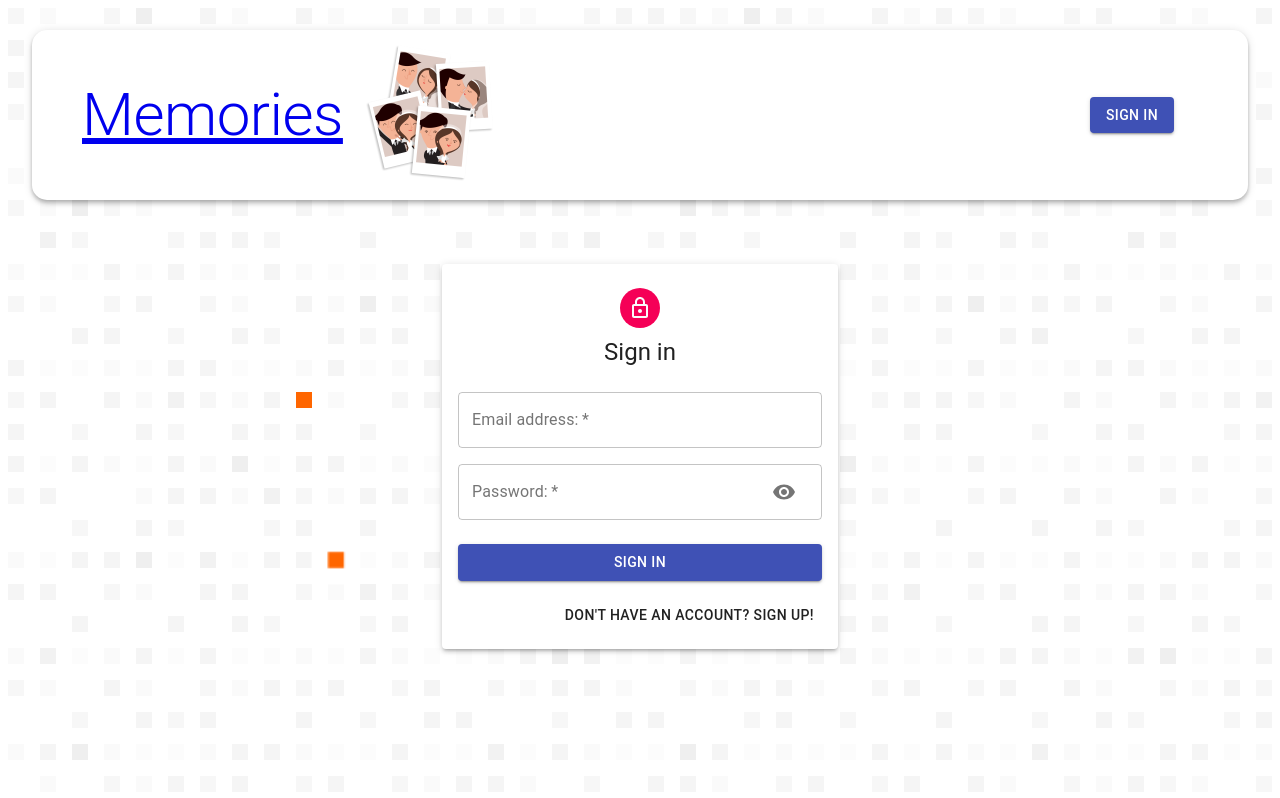
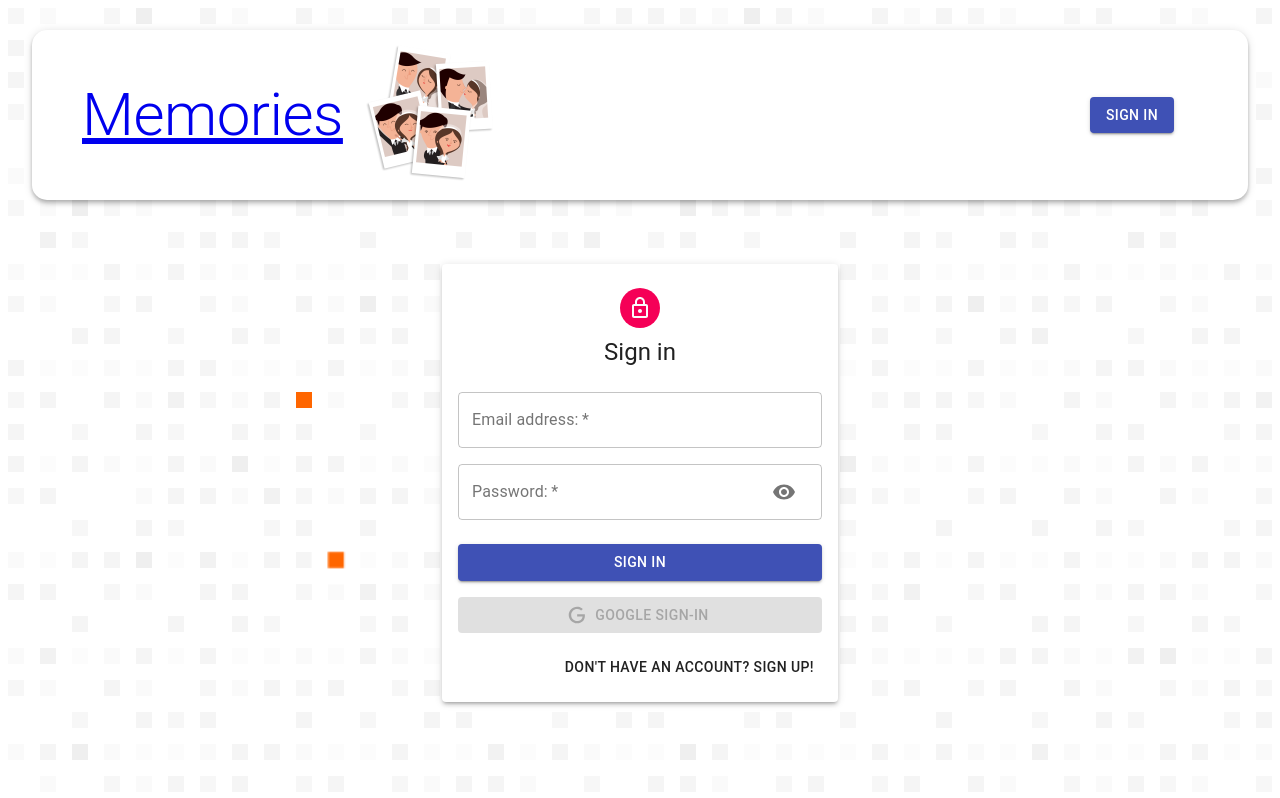
Before and after one commit to vilmosan/Memories, a React (Create React App) app in the folder client/: page /auth in a window 1280 px wide. Built offline with nearby package versions, Linux system fonts and the light colour scheme; no server answers.

Commit message:
Google Sign-in has been implemented.

```diff
--- a/client/package.json
+++ b/client/package.json
@@ -10,6 +10,7 @@
     "@testing-library/react": "^11.2.7",
     "@testing-library/user-event": "^12.8.3",
     "axios": "^0.21.4",
+    "dotenv": "^10.0.0",
     "jwt-decode": "^3.1.2",
     "moment": "^2.29.1",
     "react": "^17.0.2",
--- a/client/src/App.js
+++ b/client/src/App.js
@@ -1,4 +1,4 @@
-import React, { useState, useEffect } from "react";
+import React from "react";
 import { Container } from "@material-ui/core";
 import Navbar from "./components/Navbar/Navbar";
 import Home from "./components/Home/Home";
--- a/client/src/components/Auth/Auth.js
+++ b/client/src/components/Auth/Auth.js
@@ -1,15 +1,22 @@
-import React,{useState} from 'react';
+import React, {useState} from 'react';
 import useStyles from './styles';
-import {Avatar, Button, Container, Grid, Typography, Paper} from "@material-ui/core";
+import {Avatar, Button, Container, Grid, Paper, Typography} from "@material-ui/core";
 import LockOutlinedIcon from '@material-ui/icons/LockOutlined';
-import Input from './Input'
+import Input from './Input';
+import {GoogleLogin} from 'react-google-login';
+import Icon from './icon';
+import {useDispatch} from "react-redux";
+import {useHistory} from "react-router-dom";
+import dotenv from "dotenv";
 
 const Auth = () => {
 	const classes = useStyles();
+	const dispatch = useDispatch();
+	const history = useHistory();
 	const [showPassword, setShowPassword] = useState(false);
-
 	const [isSignup, setIsSignup] = useState(false);
 
+	dotenv.config();
 	const handleSubmit = () => {
 
 	};
@@ -27,6 +34,23 @@
 		setShowPassword((prevShowPassword) => !prevShowPassword)
 	};
 
+	const googleSuccess = async (res) => {
+		const result = res?.profileObj;
+		const token = res?.tokenId;
+
+		try {
+			dispatch({type: 'AUTH', data: {result, token}})
+			history.push('/');
+		} catch (error) {
+			console.log(error)
+		}
+	}
+
+	const googleFailure = (error) => {
+		console.log("Google Sign in was unsuccessful. Try again later.")
+		console.log(error);
+	}
+
 	return (
 
 		<Container component={"main"} maxWidth={"xs"}>
@@ -40,20 +64,43 @@
 						{
 							isSignup && (
 								<>
-										<Input name={"firstName"} label={"First name:"} handleChange={handleChange} autoFocus half/>
+									<Input name={"firstName"} label={"First name:"} handleChange={handleChange}
+										   autoFocus half/>
 									<Input name={"lastName"} label={"Last name:"} handleChange={handleChange} half/>
 								</>
 							)
 						}
 						<Input name={"email"} label={"Email address:"} handleChange={handleChange} type={"email"}/>
-							<Input name={"password"} label={"Password:"} handleChange={handleChange} type={showPassword ? "text" : "password"} handleShowPassword={handleShowPassword}/>
-							{ isSignup && <Input name={"confirmPassword"} label={"Repeat password:"} handleChange={handleChange} type={"password"}/>
+						<Input name={"password"} label={"Password:"} handleChange={handleChange}
+							   type={showPassword ? "text" : "password"} handleShowPassword={handleShowPassword}/>
+						{isSignup &&
+						<Input name={"confirmPassword"} label={"Repeat password:"} handleChange={handleChange}
+							   type={"password"}/>
 						}
 					</Grid>
-						<Button type={"submit"} fullWidth variant={"contained"} color={"primary"} className={classes.submit}>
-							{ isSignup ? "Register" : "Sign in" }
+					<Button type={"submit"} fullWidth variant={"contained"} color={"primary"}
+							className={classes.submit}>
+						{isSignup ? "Register" : "Sign in"}
 					</Button>
-						<Grid container justify={"flex-end"}>
+					<GoogleLogin
+						clientId={process.env.REACT_APP_GOOGLE_CLIENT_ID} // https://console.cloud.google.com
+						render={(renderProps) => (
+							<Button
+								className={classes.googleButton}
+								color={"primary"}
+								fullWidth
+								onClick={renderProps.onClick}
+								disabled={renderProps.disabled}
+								variant={"contained"}
+								startIcon={<Icon/>}>
+								Google Sign-in
+							</Button>
+						)}
+						onSuccess={googleSuccess}
+						onFailure={googleFailure}
+						cookiePolicy={"single_host_origin"}
+					/>
+					<Grid container justifyContent={"flex-end"}>
 						<Grid item>
 							<Button onClick={switchMode}>
 								{isSignup ? "Already have an account? Sign in!" : "Don't have an account? Sign up!"}
@@ -65,9 +112,6 @@
 			</Paper>
 		</Container>
 
-
-
-
 	);
 };
 
--- a/client/src/components/Auth/Input.js
+++ b/client/src/components/Auth/Input.js
@@ -13,7 +13,7 @@
 			fullWidth
 			label={label}
 			type={type}
-			InputProps={name === 'password' && {
+			InputProps={name === 'password' ? {
 				endAdornment: (
 					<InputAdornment position={"end"}>
 						<IconButton onClick={handleShowPassword}>
@@ -21,7 +21,7 @@
 						</IconButton>
 					</InputAdornment>
 				)
-			}}
+			} : null }
 		/>
 	</Grid>
 );
--- /dev/null
+++ b/client/src/components/Auth/icon.js
@@ -0,0 +1,12 @@
+import React from 'react';
+
+const icon = () => (
+	<svg style={{ width: '20px', height: '20px' }} viewBox="0 0 24 24">
+		<path
+			fill="currentColor"
+			d="M21.35,11.1H12.18V13.83H18.69C18.36,17.64 15.19,19.27 12.19,19.27C8.36,19.27 5,16.25 5,12C5,7.9 8.2,4.73 12.2,4.73C15.29,4.73 17.1,6.7 17.1,6.7L19,4.72C19,4.72 16.56,2 12.1,2C6.42,2 2.03,6.8 2.03,12C2.03,17.05 6.16,22 12.25,22C17.6,22 21.5,18.33 21.5,12.91C21.5,11.76 21.35,11.1 21.35,11.1V11.1Z"
+		/>
+	</svg>
+);
+
+export default icon;
--- a/client/src/components/Form/styles.js
+++ b/client/src/components/Form/styles.js
@@ -1,5 +1,4 @@
 import { makeStyles } from '@material-ui/core/styles';
-import useStyles from './styles';
 
 export default makeStyles((theme) => ({
 	root: {
--- a/client/src/components/Home/Home.js
+++ b/client/src/components/Home/Home.js
@@ -2,12 +2,10 @@
 import {Container, Grid, Grow} from "@material-ui/core";
 import Posts from "../Posts/Posts";
 import Form from "../Form/Form";
-import useStyles from "../../styles";
 import {useDispatch} from "react-redux";
 import {getPosts} from "../../actions/posts";
 
 const Home = () => {
-	const classes = useStyles();
 	const dispatch = useDispatch();
 	const [currentId, setCurrentId] = useState(null);
 
--- a/client/src/components/Navbar/Navbar.js
+++ b/client/src/components/Navbar/Navbar.js
@@ -1,13 +1,32 @@
-import React from 'react';
-import { Link } from 'react-router-dom';
+import React, {useEffect, useState} from 'react';
+import {Link, useHistory, useLocation} from 'react-router-dom';
 import {AppBar, Avatar, Button, Toolbar, Typography} from "@material-ui/core";
 import memoriesImage from "../../images/memories.png";
 import useStyles from './styles'
+import {useDispatch} from "react-redux";
 
 const Navbar = () => {
 	const classes = useStyles();
+	const dispatch = useDispatch();
+	const history = useHistory();
+	const location = useLocation();
+	const [user, setUser] = useState(JSON.parse(localStorage.getItem('profile')));
 
-	const user = null;
+
+	const logout = () => {
+		dispatch({type:'LOGOUT'});
+		history.push('/');
+		setUser(null);
+	};
+
+	useEffect(() => {
+		const token = user?.token;
+
+		// JWT
+
+		setUser(JSON.parse(localStorage.getItem('profile')))
+	}, [location]);
+
 
 	return (
 		<AppBar className={classes.appBar} position={"static"} color={"inherit"}>
@@ -19,8 +38,8 @@
 				{user ? (
 					<div className={classes.profile}>
 						<Avatar className={classes.purple} alt={user.result.name} src={user.result.imageUrl}>{user.result.name.charAt(0)}</Avatar>
-						<Typography className={classes.userName} variant={"h6"}>user.result.name</Typography>
-						<Button variant={"contained"} className={classes.logout} color={"secondary"}>Logout</Button>
+						<Typography className={classes.userName} variant={"h6"}>{user.result.name}</Typography>
+						<Button variant={"contained"} className={classes.logout} color={"secondary"} onClick={logout}>Logout</Button>
 					</div>
 				) : (
 					<Button component={Link} to={"/auth"} variant={"contained"} color={"primary"}>Sign in</Button>
--- a/client/src/index.js
+++ b/client/src/index.js
@@ -9,13 +9,6 @@
 
 import App from './App';
 
-function logger({ getState }) {
-	return next => action => {
-	console.log('will dispatch', action)
-	// Call the next dispatch method in the middleware chain.    const returnValue = next(action)
-	console.log('state after dispatch', getState())
-	// This will likely be the action itself, unless    // a middleware further in chain changed it.    return returnValue  }}
-}}
 const store = createStore(reducers, compose(applyMiddleware(thunk)));
 
 ReactDOM.render(
--- /dev/null
+++ b/client/src/reducers/auth.js
@@ -0,0 +1,18 @@
+import { AUTH, LOGOUT } from '../constants/actionTypes';
+
+const authReducer = (state = {authData: null}, action) => {
+	switch (action.type) {
+		case AUTH:
+			// console.log(action?.data);
+			localStorage.setItem('profile', JSON.stringify({...action?.data}))
+			return {...state, authData: action?.data};
+		case LOGOUT:
+			// console.log(action?.data);
+			localStorage.clear();
+			return {...state, authData: null};
+		default:
+			return state;
+	}
+}
+
+export default authReducer;
--- a/client/src/reducers/index.js
+++ b/client/src/reducers/index.js
@@ -1,5 +1,6 @@
 import { combineReducers } from "redux";
 
 import posts from './posts'
+import auth from './auth'
 
-export const reducers = combineReducers({posts})
+export const reducers = combineReducers({posts, auth})
--- a/client/src/reducers/posts.js
+++ b/client/src/reducers/posts.js
@@ -1,6 +1,6 @@
-import { FETCH_ALL, CREATE, UPDATE, DELETE, LIKE } from '../constants/actionTypes';
+import {FETCH_ALL, CREATE, UPDATE, DELETE, LIKE} from '../constants/actionTypes';
 
-export default (posts = [], action) => {
+const postsReducer = (posts = [], action) => {
 	switch(action.type) {
 		case FETCH_ALL:
 			return action.payload;
@@ -15,4 +15,6 @@
 		default:
 			return posts;
 	}
-};
+}
+
+export default postsReducer;
```
Also changed, not shown: 1 other file (tests, documents, lock files or other folders). Lines whose indentation alone changed are shown as unchanged.
